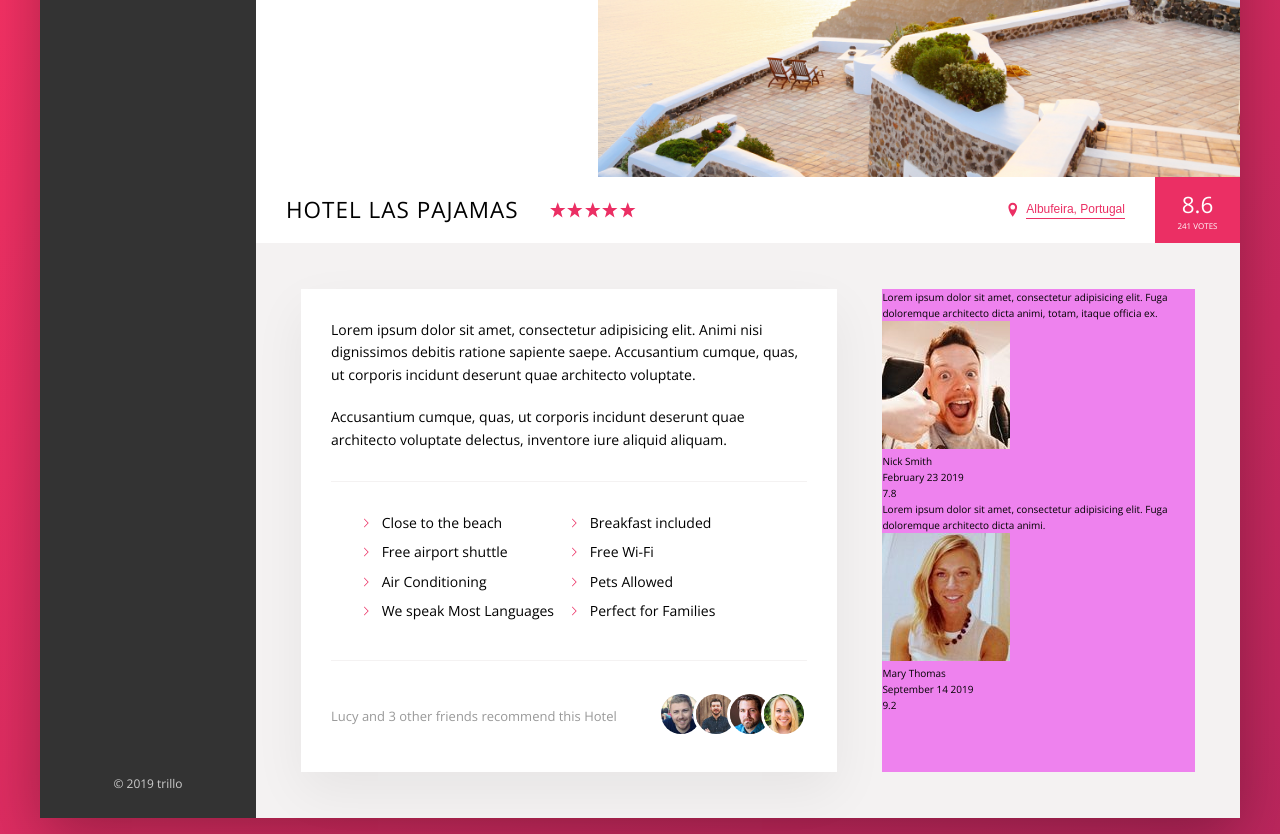
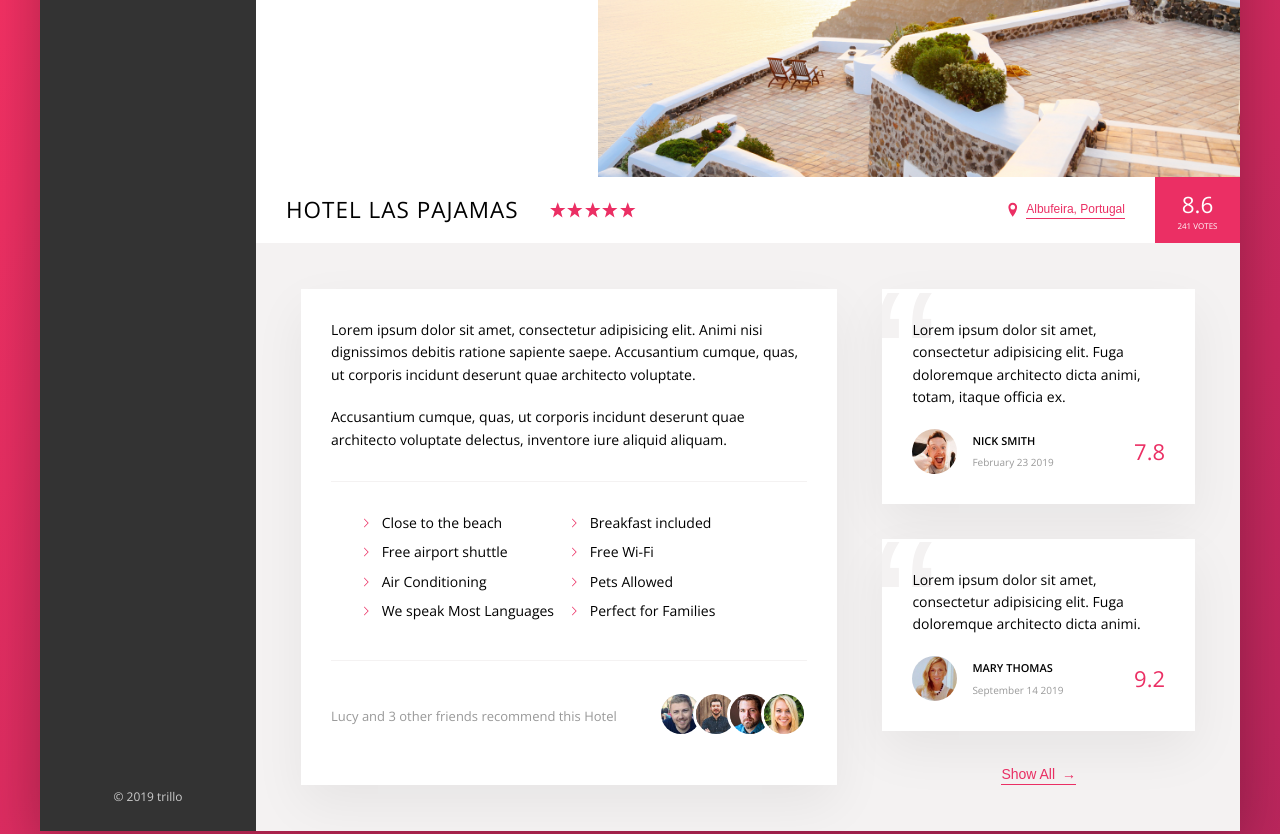
Before and after one commit to SimasDei/trillo-sass, a website: page index.html in a window 1280 px wide. Shown: the part 358-1192 px from the top of the page. Drawn offline with nearby package versions, Linux system fonts and the light colour scheme.

Commit message:
add review styling

```diff
--- a/index.html
+++ b/index.html
@@ -257,6 +257,7 @@
                   </div>
                 </figcaption>
               </figure>
+              <button class="btn-inline">Show All <span>&rarr;</span></button>
             </div>
           </div>
         </main>
--- a/sass/_components.scss
+++ b/sass/_components.scss
@@ -240,8 +240,17 @@
   cursor: pointer;
   transition: all 0.2s;
 
+  & span {
+    margin-left: 3px;
+    transition: margin-left 0.2s;
+  }
+
   &:hover {
     color: var(--color-grey-dark-1);
+
+    span {
+      margin-left: 8px;
+    }
   }
   &:focus {
     outline: none;
@@ -308,9 +317,6 @@
     margin-right: auto;
   }
 
-  &__friends {
-  }
-
   &__photo {
     box-sizing: content-box;
     height: 4rem;
@@ -323,3 +329,65 @@
     }
   }
 }
+
+//  *** REVIEW ***
+.review {
+  position: relative;
+  background-color: #fff;
+  box-shadow: var(--shadow-light);
+  padding: 3rem;
+  margin-bottom: 3.5rem;
+  overflow: hidden;
+
+  &__text {
+    margin-bottom: 2rem;
+    z-index: 10;
+    position: relative;
+  }
+
+  &__user {
+    display: flex;
+    align-items: center;
+  }
+
+  &__photo {
+    height: 4.5rem;
+    width: 4.5rem;
+    border-radius: 50%;
+    margin-right: 1.5rem;
+  }
+
+  &__user-box {
+    margin-right: auto;
+  }
+
+  &__user-name {
+    font-size: 1.1rem;
+    font-weight: 600;
+    text-transform: uppercase;
+    margin-block-end: 0.5rem;
+  }
+
+  &__user-date {
+    font-size: 1rem;
+    color: var(--color-grey-dark-3);
+  }
+
+  &__rating {
+    color: var(--color-primary);
+    font-size: 2.2rem;
+    font-weight: 200;
+  }
+
+  &::before {
+    content: '\201C';
+    position: absolute;
+    top: -2.75rem;
+    left: -1rem;
+    font-size: 20rem;
+    color: var(--color-grey-light-2);
+    font-family: sans-serif;
+    line-height: 1;
+    z-index: 1;
+  }
+}
--- a/sass/_layout.scss
+++ b/sass/_layout.scss
@@ -47,6 +47,7 @@
   padding: 4.5rem;
   background-color: var(--color-grey-light-2);
   border-bottom: var(--line);
+  font-size: 1.4rem;
 }
 
 .description {
@@ -55,10 +56,12 @@
   padding: 3rem;
   flex: 0 0 60%;
   margin-right: 4.5rem;
-  font-size: 1.4rem;
 }
 
 .user-reviews {
-  background: violet;
   flex: 1;
+
+  display: flex;
+  flex-direction: column;
+  align-items: center;
 }
```
Also changed, not shown: css/style.css.
